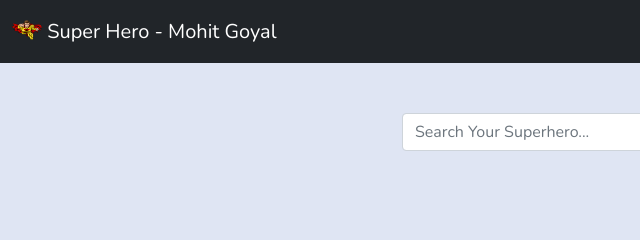
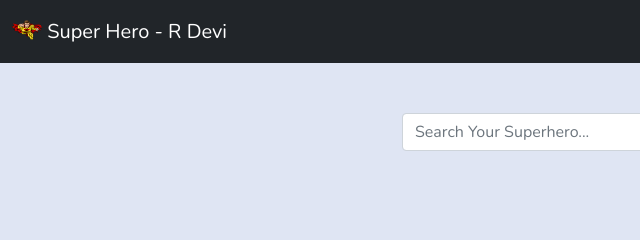
Before and after one commit to RDevi2002/Superhero-Hunter, a plain HTML site: page index.html in a window 1280 px wide. Shown: the top 240 px of the page, 0-640 px from the left. Drawn offline with nearby package versions, Linux system fonts and the light colour scheme.

Commit message:
Update index.html

```diff
--- a/index.html
+++ b/index.html
@@ -25,7 +25,7 @@
       crossorigin="anonymous"
     />
 
-    <title>SuperHero - Mohit Goyal</title>
+    <title>SuperHero - R Devi</title>
   </head>
   <body>
     <!-- Navigation Menu bar With Title -->
@@ -39,7 +39,7 @@
             height="24"
             class="d-inline-block align-text-top"
           />
-          Super Hero - Mohit Goyal
+          Super Hero - R Devi
         </a>
         <!-- Favourite Superhero  Button  -->
         <div class="d-flex">
```
